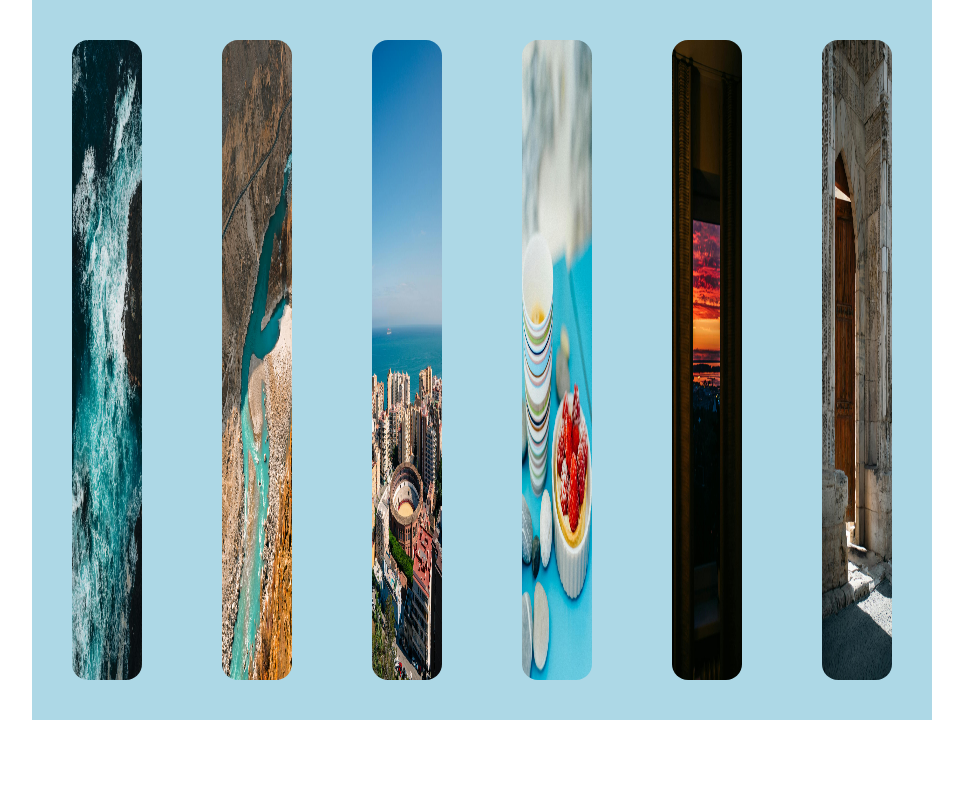
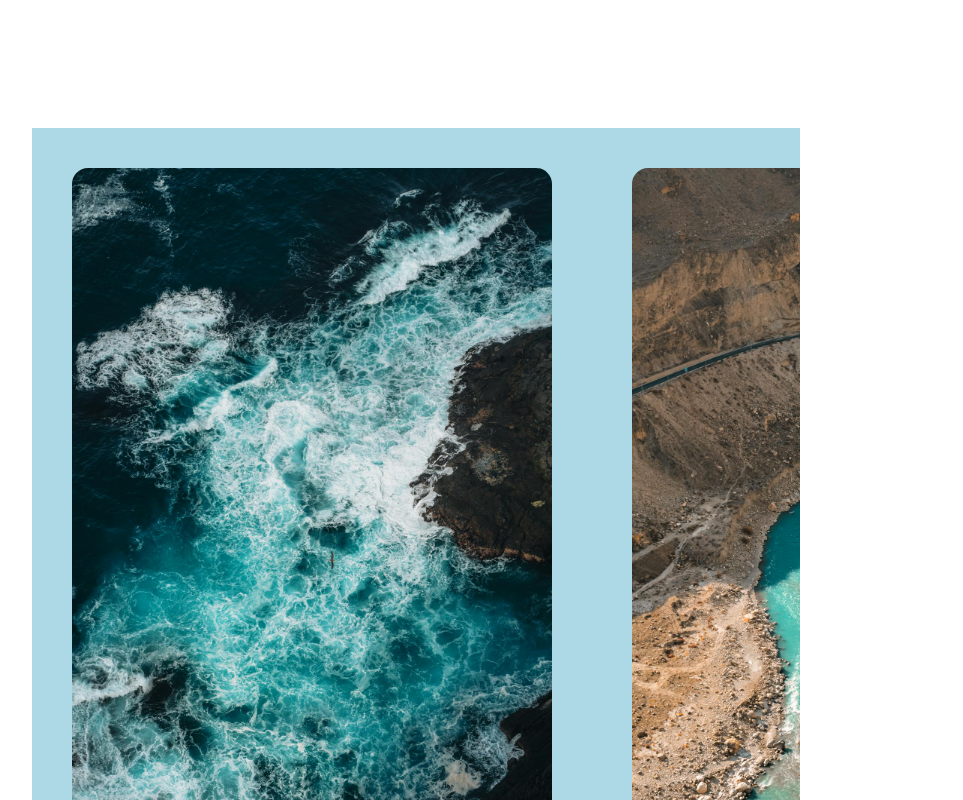
Before and after one commit to AndrasCsorba/React-slider, a React (Create React App) app in the folder react-slider/: page / in a window 1280 px wide. Shown: the top 800 px of the page, without its empty margins (224-1187 px from the left). Built offline with nearby package versions, Linux system fonts and the light colour scheme.

Commit message:
framer motion dragable promt correctation

```diff
--- a/react-slider/src/App.css
+++ b/react-slider/src/App.css
@@ -1,6 +1,6 @@
 .item {
     min-height: 40rem;
-    width: 30rem;
+    min-width: 30rem;
     padding: 40px;
 }
 .item img {
@@ -15,7 +15,5 @@
 .carousel {
     cursor: grab;
     overflow: hidden;
-    width: 900px;
-    margin: 0 auto;
-    max-width: 100vw;
+    background-color: blueviolet;
 }
--- a/react-slider/src/App.js
+++ b/react-slider/src/App.js
@@ -12,7 +12,7 @@ function App() {
         <motion.div drag="x" className="inner-carousel">
           {images.map((image, index) => (
             <motion.div className="item" key={index}>
-              <img src={image} alt="" />
+              <img src={image} alt="" draggable="false" />
             </motion.div>
           ))}
         </motion.div>
--- a/react-slider/src/index.css
+++ b/react-slider/src/index.css
@@ -5,7 +5,7 @@ body {
     sans-serif;
   -webkit-font-smoothing: antialiased;
   -moz-osx-font-smoothing: grayscale;
-  margin: 0 20%;
+  margin: 10% 20%;
 }
 
 code {
```
